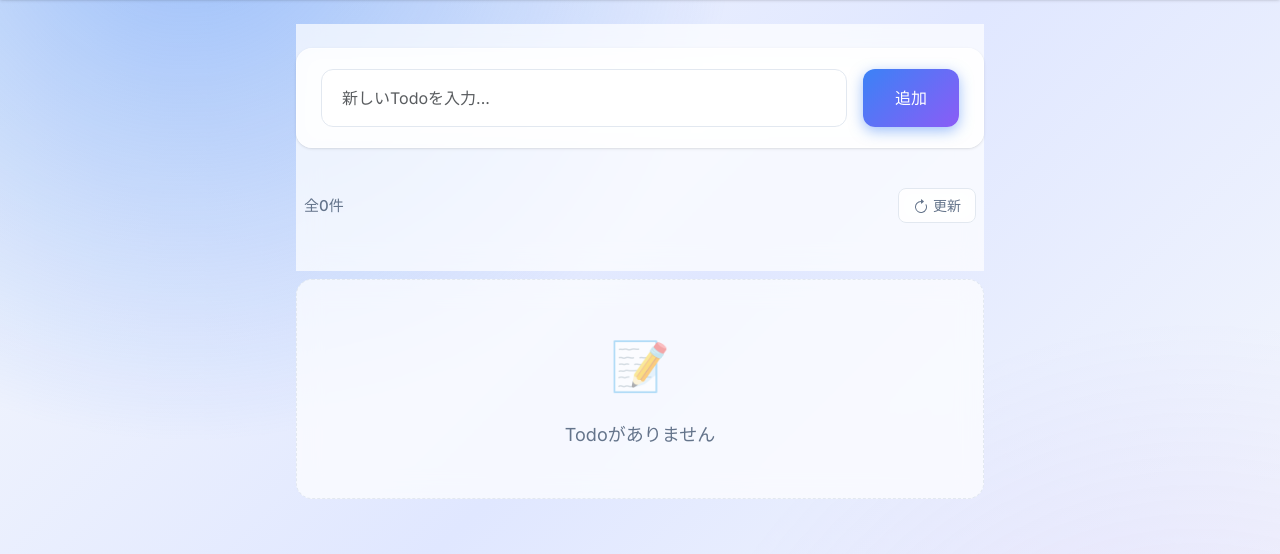
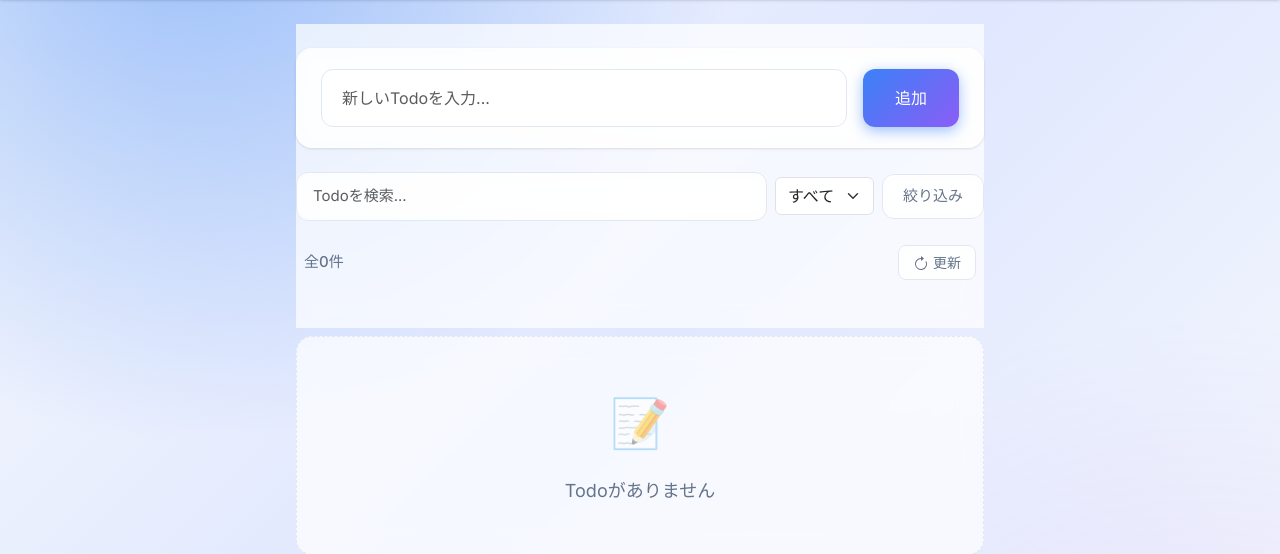
Before and after one commit to mori5600/yarukoto, a Django app: page / in a window 1280 px wide. Shown: the part 52-606 px from the top of the page. Run offline with Django 5.2, Linux system fonts and the light colour scheme; the visitor is signed in with stand-in values (Sample User, id 1); data that the repository does not hold is empty; some libraries are stand-ins or nearby versions.

Commit message:
feat: 検索とフィルタ機能を追加し、Todoリストの表示を改善

```diff
--- a/templates/todo/_pagination_info.html
+++ b/templates/todo/_pagination_info.html
@@ -3,7 +3,7 @@
     <div class="todo-info__actions">
         {% if page_obj.paginator.count > 0 %}
             <button class="btn btn-sm btn-outline-danger"
-                    hx-delete="{% url 'todo:delete_all_todo_items' %}"
+                    hx-delete="{% url 'todo:delete_all_todo_items' %}{% if filter_querystring %}?{{ filter_querystring }}{% endif %}"
                     hx-target="#todo-list"
                     hx-swap="innerHTML"
                     hx-confirm="全てのTodoを削除しますか？"
@@ -21,7 +21,7 @@
             </button>
         {% endif %}
         <button class="btn btn-sm btn-outline-secondary"
-                hx-get="{% url 'todo:todo_list' %}"
+                hx-get="{% url 'todo:todo_list' %}{% if filter_querystring %}?{{ filter_querystring }}{% endif %}"
                 hx-target="body"
                 hx-push-url="true"
                 title="更新">
--- a/templates/todo/_todo_form.html
+++ b/templates/todo/_todo_form.html
@@ -1,4 +1,4 @@
-<form hx-post="{% url 'todo:create_todo_item' %}"
+<form hx-post="{% url 'todo:create_todo_item' %}{% if filter_querystring %}?{{ filter_querystring }}{% endif %}"
       hx-target="#todo-list"
       hx-swap="innerHTML"
       hx-on::after-request="if(event.detail.successful) this.reset()"
--- a/templates/todo/_todo_item.html
+++ b/templates/todo/_todo_item.html
@@ -4,13 +4,13 @@
         <input type="checkbox"
                class="form-check-input"
                {% if todo_item.completed %}checked{% endif %}
-               hx-post="{% url 'todo:update_todo_item' todo_item.id %}"
+               hx-post="{% url 'todo:update_todo_item' todo_item.id %}?page={{ current_page }}{% if filter_querystring %}&{{ filter_querystring }}{% endif %}"
                hx-target="#todo-item-{{ todo_item.id }}"
                hx-swap="outerHTML" />
     </label>
     <span class="todo-item__text {% if todo_item.completed %}text-decoration-line-through{% endif %}">{{ todo_item.description }}</span>
     <button class="todo-item__delete"
-            hx-delete="{% url 'todo:delete_todo_item' todo_item.id %}"
+            hx-delete="{% url 'todo:delete_todo_item' todo_item.id %}?page={{ current_page }}{% if filter_querystring %}&{{ filter_querystring }}{% endif %}"
             hx-target="#todo-list"
             hx-swap="innerHTML"
             hx-confirm="本当に削除しますか？"
--- a/templates/todo/_todo_list.html
+++ b/templates/todo/_todo_list.html
@@ -8,7 +8,7 @@
 {% endfor %}
 {% if page_obj.has_next %}
     <div id="infinite-scroll-trigger"
-         hx-get="{% url 'todo:todo_items' %}?page={{ page_obj.next_page_number }}"
+         hx-get="{% url 'todo:todo_items' %}?page={{ page_obj.next_page_number }}{% if filter_querystring %}&{{ filter_querystring }}{% endif %}"
          hx-trigger="revealed"
          hx-swap="outerHTML"
          class="todo-loading">
--- /dev/null
+++ b/templates/todo/_todo_search.html
@@ -0,0 +1,22 @@
+<form method="get" action="{% url 'todo:todo_list' %}" class="mb-2">
+    <div class="row g-2 align-items-center">
+        <div class="col-12 col-md">
+            <input type="search"
+                   name="q"
+                   value="{{ current_q|default:'' }}"
+                   class="form-control"
+                   placeholder="Todoを検索..." />
+        </div>
+        <div class="col-6 col-md-auto">
+            <select name="status" class="form-select">
+                <option value="all" {% if current_status == 'all' %}selected{% endif %}>すべて</option>
+                <option value="active" {% if current_status == 'active' %}selected{% endif %}>未完了</option>
+                <option value="completed"
+                        {% if current_status == 'completed' %}selected{% endif %}>完了</option>
+            </select>
+        </div>
+        <div class="col-6 col-md-auto">
+            <button type="submit" class="btn btn-outline-secondary w-100">絞り込み</button>
+        </div>
+    </div>
+</form>
--- a/templates/todo/todo_list.html
+++ b/templates/todo/todo_list.html
@@ -3,6 +3,7 @@
     <div class="todo-container">
         <div class="sticky-header">
             {% include "todo/_todo_form.html" %}
+            {% include "todo/_todo_search.html" %}
             {% include "todo/_todo_form_errors.html" %}
             {% include "todo/_pagination_info.html" %}
         </div>
--- a/todo/views/helpers.py
+++ b/todo/views/helpers.py
@@ -5,7 +5,8 @@ HTMXの部分更新やOOBスワップ用のレンダリングなど、ビュー
 
 import logging
 from http import HTTPStatus
-from typing import Final
+from typing import Final, Literal
+from urllib.parse import urlencode
 
 from django.core.paginator import Paginator
 from django.http import HttpResponse
@@ -20,6 +21,69 @@ DEFAULT_PAGE: Final[int] = 1
 TODOS_PER_PAGE: Final[int] = 10
 PAGINATION_INFO_ID: Final[str] = "pagination-info"
 TODO_FORM_ERRORS_ID: Final[str] = "todo-form-errors"
+
+
+TodoFilterStatus = Literal["all", "active", "completed"]
+
+
+def parse_todo_filter_status(raw_status: str | None) -> TodoFilterStatus:
+    """Todoのフィルタ状態を正規化する。
+
+    Args:
+        raw_status: クエリパラメータ等で受け取ったフィルタ状態。
+
+    Returns:
+        正規化されたフィルタ状態。未指定・不正値は "all"。
+    """
+
+    if raw_status is None:
+        return "all"
+
+    status = raw_status.strip().lower()
+    if status in {"all", "active", "completed"}:
+        return status  # type: ignore[return-value]
+    return "all"
+
+
+def parse_todo_search_query(raw_query: str | None) -> str:
+    """Todo検索クエリを正規化する。
+
+    Args:
+        raw_query: クエリパラメータ等で受け取った検索文字列。
+
+    Returns:
+        前後空白を除去した検索文字列。未指定は空文字。
+    """
+
+    if raw_query is None:
+        return ""
+    return raw_query.strip()
+
+
+def build_todo_filter_querystring(*, query: str, status: TodoFilterStatus) -> str:
+    """検索/フィルタ用のクエリ文字列を生成する。
+
+    Note:
+        page は別途テンプレート側で付与する想定。
+
+    Args:
+        query: 検索文字列。
+        status: フィルタ状態。
+
+    Returns:
+        URLエンコード済みのクエリ文字列。デフォルト状態（query="" かつ status="all"）は空文字。
+    """
+
+    params: dict[str, str] = {}
+
+    if query:
+        params["q"] = query
+    if status != "all":
+        params["status"] = status
+
+    if not params:
+        return ""
+    return urlencode(params)
 
 
 def parse_page_number(
@@ -52,6 +116,8 @@ def get_paginated_todos(
     user_id: int,
     page_number=DEFAULT_PAGE,
     per_page=TODOS_PER_PAGE,
+    query: str = "",
+    status: TodoFilterStatus = "all",
 ):
     """ページネーション済みのTodoリストを取得する。
 
@@ -67,7 +133,17 @@ def get_paginated_todos(
         ページオブジェクト。指定されたページのTodoアイテムと
         ページネーション情報を含む。
     """
-    todo_items_list = TodoItem.objects.filter(user_id=user_id).order_by("-created_at")
+
+    todo_items_list = TodoItem.objects.filter(user_id=user_id)
+    if status == "active":
+        todo_items_list = todo_items_list.filter(completed=False)
+    elif status == "completed":
+        todo_items_list = todo_items_list.filter(completed=True)
+
+    if query:
+        todo_items_list = todo_items_list.filter(description__icontains=query)
+
+    todo_items_list = todo_items_list.order_by("-created_at")
     paginator = Paginator(todo_items_list, per_page)
     return paginator.get_page(page_number)
 
@@ -76,6 +152,8 @@ def render_todo_list_with_pagination_oob(
     page_obj,
     *,
     form_error_message: str | None = None,
+    query: str = "",
+    status_filter: TodoFilterStatus = "all",
     status: HTTPStatus = HTTPStatus.OK,
 ) -> HttpResponse:
     """TodoリストとページネーションをOOBスワップで返す。
@@ -91,7 +169,19 @@ def render_todo_list_with_pagination_oob(
     Returns:
         レンダリングされたHTMLを含むHttpResponse。
     """
-    todo_list_html = render_to_string("todo/_todo_list.html", {"page_obj": page_obj})
+
+    filter_querystring = build_todo_filter_querystring(
+        query=query, status=status_filter
+    )
+    base_context: dict[str, object] = {
+        "page_obj": page_obj,
+        "current_page": getattr(page_obj, "number", DEFAULT_PAGE),
+        "current_q": query,
+        "current_status": status_filter,
+        "filter_querystring": filter_querystring,
+    }
+
+    todo_list_html = render_to_string("todo/_todo_list.html", base_context)
 
     todo_form_errors_html = render_to_string(
         "todo/_todo_form_errors.html", {"message": form_error_message}
@@ -101,9 +191,7 @@ def render_todo_list_with_pagination_oob(
         f'id="{TODO_FORM_ERRORS_ID}" hx-swap-oob="true"',
     )
 
-    pagination_info_html = render_to_string(
-        "todo/_pagination_info.html", {"page_obj": page_obj}
-    )
+    pagination_info_html = render_to_string("todo/_pagination_info.html", base_context)
     pagination_info_with_oob = pagination_info_html.replace(
         f'id="{PAGINATION_INFO_ID}"',
         f'id="{PAGINATION_INFO_ID}" hx-swap-oob="true"',
--- a/todo/views/todos.py
+++ b/todo/views/todos.py
@@ -12,16 +12,19 @@ from django.http import HttpRequest, HttpResponse
 from django.shortcuts import get_object_or_404, render
 
 from django_todo.auth import get_authenticated_user_id
+from utils.enums import RequestMethod
 
 from ..forms import TodoItemForm
 from ..models import TodoItem
 from .helpers import (
     DEFAULT_PAGE,
+    build_todo_filter_querystring,
     get_paginated_todos,
     parse_page_number,
+    parse_todo_filter_status,
+    parse_todo_search_query,
     render_todo_list_with_pagination_oob,
 )
-from utils.enums import RequestMethod
 
 logger = logging.getLogger(__name__)
 
@@ -40,8 +43,19 @@ def todo_list(request: HttpRequest) -> HttpResponse:
     """
     user_id = get_authenticated_user_id(request)
     page_number = parse_page_number(request.GET.get("page"), default=DEFAULT_PAGE)
-    page_obj = get_paginated_todos(user_id=user_id, page_number=page_number)
+    query = parse_todo_search_query(request.GET.get("q"))
+    status_filter = parse_todo_filter_status(request.GET.get("status"))
+    page_obj = get_paginated_todos(
+        user_id=user_id,
+        page_number=page_number,
+        query=query,
+        status=status_filter,
+    )
     form = TodoItemForm()
+
+    filter_querystring = build_todo_filter_querystring(
+        query=query, status=status_filter
+    )
 
     return render(
         request,
@@ -49,6 +63,10 @@ def todo_list(request: HttpRequest) -> HttpResponse:
         {
             "page_obj": page_obj,
             "form": form,
+            "current_page": page_obj.number,
+            "current_q": query,
+            "current_status": status_filter,
+            "filter_querystring": filter_querystring,
         },
     )
 
@@ -67,8 +85,28 @@ def todo_items(request: HttpRequest) -> HttpResponse:
     """
     user_id = get_authenticated_user_id(request)
     page_number = parse_page_number(request.GET.get("page"), default=DEFAULT_PAGE)
-    page_obj = get_paginated_todos(user_id=user_id, page_number=page_number)
-    return render(request, "todo/_todo_list.html", {"page_obj": page_obj})
+    query = parse_todo_search_query(request.GET.get("q"))
+    status_filter = parse_todo_filter_status(request.GET.get("status"))
+    page_obj = get_paginated_todos(
+        user_id=user_id,
+        page_number=page_number,
+        query=query,
+        status=status_filter,
+    )
+    filter_querystring = build_todo_filter_querystring(
+        query=query, status=status_filter
+    )
+    return render(
+        request,
+        "todo/_todo_list.html",
+        {
+            "page_obj": page_obj,
+            "current_page": page_obj.number,
+            "current_q": query,
+            "current_status": status_filter,
+            "filter_querystring": filter_querystring,
+        },
+    )
 
 
 @login_required
@@ -89,6 +127,8 @@ def create_todo_item(request: HttpRequest) -> HttpResponse:
         return HttpResponse(status=HTTPStatus.BAD_REQUEST)
 
     user_id = get_authenticated_user_id(request)
+    query = parse_todo_search_query(request.GET.get("q"))
+    status_filter = parse_todo_filter_status(request.GET.get("status"))
     max_items = getattr(settings, "TODO_MAX_ITEMS_PER_USER", 1000)
     current_count = TodoItem.objects.filter(user_id=user_id).count()
     if current_count >= max_items:
@@ -98,12 +138,19 @@ def create_todo_item(request: HttpRequest) -> HttpResponse:
             current_count,
             max_items,
         )
-        page_obj = get_paginated_todos(user_id=user_id, page_number=DEFAULT_PAGE)
+        page_obj = get_paginated_todos(
+            user_id=user_id,
+            page_number=DEFAULT_PAGE,
+            query=query,
+            status=status_filter,
+        )
         return render_todo_list_with_pagination_oob(
             page_obj,
             form_error_message=(
                 f"Todoは1ユーザーあたり最大{max_items}件までです。不要なTodoを削除してください。"
             ),
+            query=query,
+            status_filter=status_filter,
             status=HTTPStatus.CONFLICT,
         )
 
@@ -118,11 +165,25 @@ def create_todo_item(request: HttpRequest) -> HttpResponse:
             todo_item.id,
             todo_item.description,
         )
-        page_obj = get_paginated_todos(user_id=user_id, page_number=DEFAULT_PAGE)
-        return render_todo_list_with_pagination_oob(page_obj)
+        page_obj = get_paginated_todos(
+            user_id=user_id,
+            page_number=DEFAULT_PAGE,
+            query=query,
+            status=status_filter,
+        )
+        return render_todo_list_with_pagination_oob(
+            page_obj,
+            query=query,
+            status_filter=status_filter,
+        )
 
     logger.warning("Todoアイテムの作成に失敗しました: errors=%s", form.errors.as_json())
-    page_obj = get_paginated_todos(user_id=user_id, page_number=DEFAULT_PAGE)
+    page_obj = get_paginated_todos(
+        user_id=user_id,
+        page_number=DEFAULT_PAGE,
+        query=query,
+        status=status_filter,
+    )
     message = (
         "Todoを入力してください。"
         if "description" in form.errors
@@ -131,6 +192,8 @@ def create_todo_item(request: HttpRequest) -> HttpResponse:
     return render_todo_list_with_pagination_oob(
         page_obj,
         form_error_message=message,
+        query=query,
+        status_filter=status_filter,
         status=HTTPStatus.BAD_REQUEST,
     )
 
@@ -156,6 +219,13 @@ def update_todo_item(request: HttpRequest, item_id: int) -> HttpResponse:
         return HttpResponse(status=HTTPStatus.METHOD_NOT_ALLOWED)
 
     user_id = get_authenticated_user_id(request)
+    page_number = parse_page_number(request.GET.get("page"), default=DEFAULT_PAGE)
+    query = parse_todo_search_query(request.GET.get("q"))
+    status_filter = parse_todo_filter_status(request.GET.get("status"))
+    filter_querystring = build_todo_filter_querystring(
+        query=query, status=status_filter
+    )
+
     todo_item = get_object_or_404(TodoItem, id=item_id, user_id=user_id)
     old_status = todo_item.completed
     todo_item.completed = not todo_item.completed
@@ -167,7 +237,17 @@ def update_todo_item(request: HttpRequest, item_id: int) -> HttpResponse:
         old_status,
         todo_item.completed,
     )
-    return render(request, "todo/_todo_item.html", {"todo_item": todo_item})
+    return render(
+        request,
+        "todo/_todo_item.html",
+        {
+            "todo_item": todo_item,
+            "current_page": page_number,
+            "current_q": query,
+            "current_status": status_filter,
+            "filter_querystring": filter_querystring,
+        },
+    )
 
 
 @login_required
@@ -194,6 +274,8 @@ def delete_todo_item(request: HttpRequest, item_id: int) -> HttpResponse:
     user_id = get_authenticated_user_id(request)
     todo_item = get_object_or_404(TodoItem, id=item_id, user_id=user_id)
     page_number = parse_page_number(request.GET.get("page"), default=DEFAULT_PAGE)
+    query = parse_todo_search_query(request.GET.get("q"))
+    status_filter = parse_todo_filter_status(request.GET.get("status"))
     description = todo_item.description
     todo_item.delete()
     logger.info(
@@ -202,8 +284,17 @@ def delete_todo_item(request: HttpRequest, item_id: int) -> HttpResponse:
         item_id,
         description,
     )
-    page_obj = get_paginated_todos(user_id=user_id, page_number=page_number)
-    return render_todo_list_with_pagination_oob(page_obj)
+    page_obj = get_paginated_todos(
+        user_id=user_id,
+        page_number=page_number,
+        query=query,
+        status=status_filter,
+    )
+    return render_todo_list_with_pagination_oob(
+        page_obj,
+        query=query,
+        status_filter=status_filter,
+    )
 
 
 @login_required
@@ -224,6 +315,8 @@ def delete_all_todo_items(request: HttpRequest) -> HttpResponse:
         return HttpResponse(status=HTTPStatus.METHOD_NOT_ALLOWED)
 
     user_id = get_authenticated_user_id(request)
+    query = parse_todo_search_query(request.GET.get("q"))
+    status_filter = parse_todo_filter_status(request.GET.get("status"))
     queryset = TodoItem.objects.filter(user_id=user_id)
     count = queryset.count()
     queryset.delete()
@@ -232,5 +325,14 @@ def delete_all_todo_items(request: HttpRequest) -> HttpResponse:
         user_id,
         count,
     )
-    page_obj = get_paginated_todos(user_id=user_id, page_number=DEFAULT_PAGE)
-    return render_todo_list_with_pagination_oob(page_obj)
+    page_obj = get_paginated_todos(
+        user_id=user_id,
+        page_number=DEFAULT_PAGE,
+        query=query,
+        status=status_filter,
+    )
+    return render_todo_list_with_pagination_oob(
+        page_obj,
+        query=query,
+        status_filter=status_filter,
+    )
```
Also changed, not shown: todo/tests/test_helpers.py (+46 -0 lines), todo/tests/test_views.py (+19 -0 lines).
